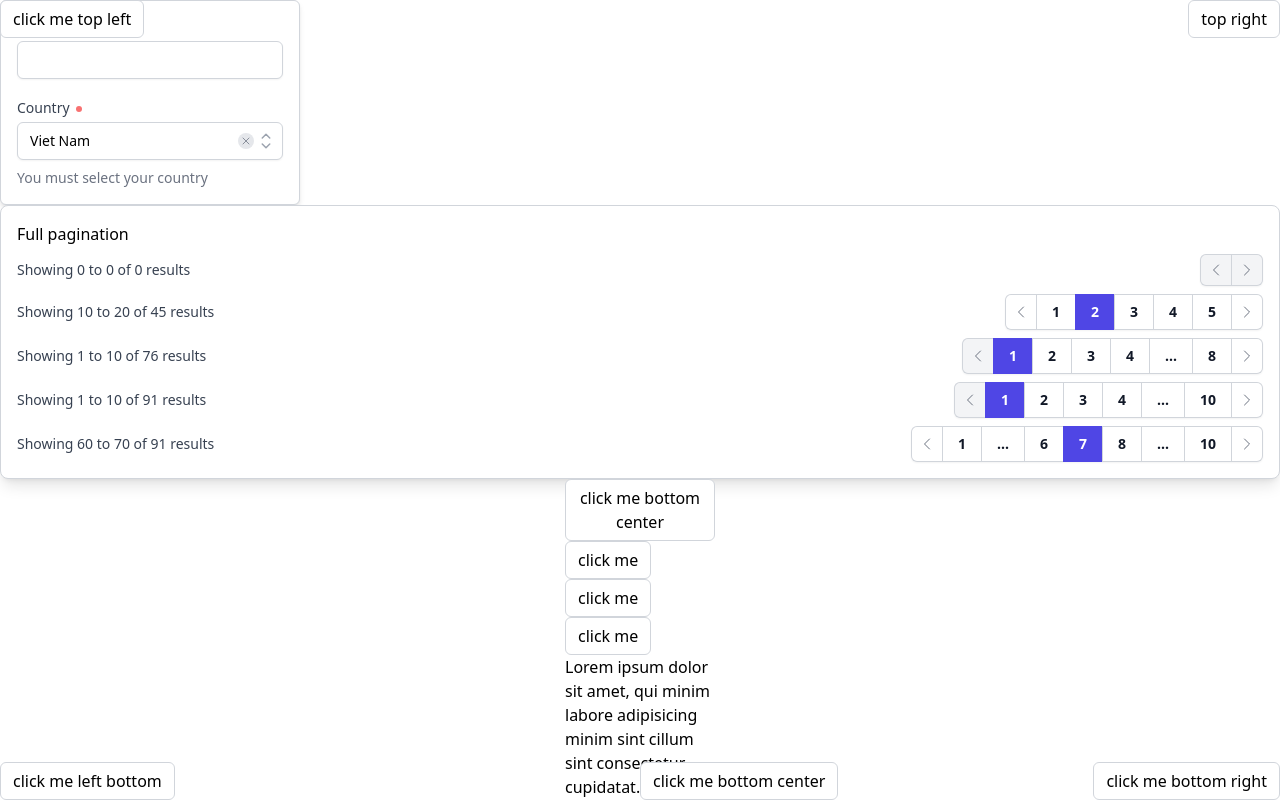
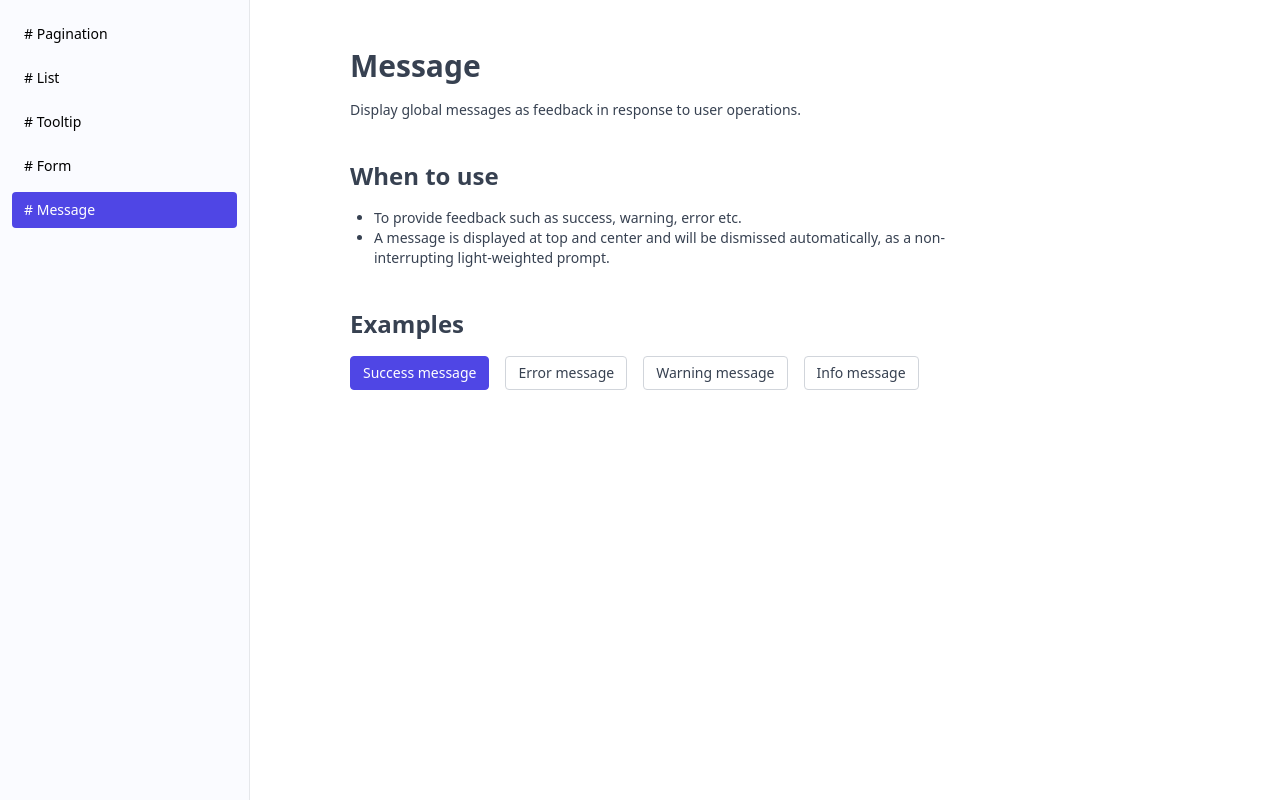
Before and after one commit to hudy9x/komponents, a React (Create React App) app: page / in a window 1280 px wide. Shown: the top 802 px of the page. Built offline with nearby package versions, Linux system fonts and the light colour scheme.

Commit message:
feat: create a demo page

```diff
--- a/src/App.tsx
+++ b/src/App.tsx
@@ -1,17 +1,9 @@
-import ListContainer from "./containers/ListContainer";
-import PaginationContainer from "./containers/PaginationContainer";
-import TooltipContainer from "./containers/TooltipContainer";
+import Demo from "./containers/DemoContainer";
 
 function App() {
   return (
-    <div
-      id="wrapper"
-      className=""
-    >
-      <ListContainer />
-      <PaginationContainer />
-      <TooltipContainer />
-
+    <div id="wrapper" className="">
+      <Demo />
     </div>
   );
 }
--- a/src/components/Controls/ListControl/index.tsx
+++ b/src/components/Controls/ListControl/index.tsx
@@ -1,4 +1,4 @@
-import { Dispatch, SetStateAction, useState, useEffect, useRef } from "react";
+import { Dispatch, SetStateAction, useState, useEffect } from "react";
 import { ListProvider } from "./context";
 import ListButton from "./ListButton";
 import ListItem from "./ListItem";
@@ -25,7 +25,6 @@ interface ListContainerProps {
   children: JSX.Element | JSX.Element[];
 }
 const ListContainer = ({ children }: ListContainerProps) => {
-  const containerRef = useRef<HTMLDivElement>(null);
   const { setVisible } = useListContext();
 
   // handle clicking outside dropdown list
@@ -53,7 +52,7 @@ const ListContainer = ({ children }: ListContainerProps) => {
       document.removeEventListener("mouseup", handleClickOutside);
       document.removeEventListener("keyup", handleKeypress);
     };
-  }, []);
+  }, [setVisible]);
 
   return <div className="select-wrapper">{children}</div>;
 };
--- a/src/components/Controls/ListControl/style.css
+++ b/src/components/Controls/ListControl/style.css
@@ -23,7 +23,7 @@
 }
 
 .select-options {
-  @apply py-1.5 bg-white rounded-md border border-gray-200 shadow-md;
+  @apply py-1.5 bg-white rounded-md border shadow-sm;
   @apply absolute mt-1.5 left-0 w-full;
 }
 
--- a/src/components/Message/Icons.tsx
+++ b/src/components/Message/Icons.tsx
@@ -2,25 +2,77 @@ import { MessageType } from "./type";
 
 export const getMessageIcon = (type: MessageType) => {
   if (type === "info") {
-    return <svg xmlns="http://www.w3.org/2000/svg" fill="none" viewBox="0 0 24 24" strokeWidth={1.5} stroke="currentColor" className="w-6 h-6">
-      <path strokeLinecap="round" strokeLinejoin="round" d="M11.25 11.25l.041-.02a.75.75 0 011.063.852l-.708 2.836a.75.75 0 001.063.853l.041-.021M21 12a9 9 0 11-18 0 9 9 0 0118 0zm-9-3.75h.008v.008H12V8.25z" />
-    </svg>
+    return (
+      <svg
+        stroke="currentColor"
+        fill="currentColor"
+        strokeWidth="0"
+        viewBox="0 0 512 512"
+        height="1em"
+        width="1em"
+        xmlns="http://www.w3.org/2000/svg"
+      >
+        <path
+          fill="none"
+          strokeLinecap="square"
+          strokeMiterlimit="10"
+          strokeWidth="40"
+          d="M196 220h64v172m-73 4h138"
+        ></path>
+        <path d="M256 160a32 32 0 1132-32 32 32 0 01-32 32z"></path>
+      </svg>
+    );
   }
 
-  if (type === 'warning') {
-    return <svg xmlns="http://www.w3.org/2000/svg" fill="none" viewBox="0 0 24 24" strokeWidth={1.5} stroke="currentColor" className="w-6 h-6">
-      <path strokeLinecap="round" strokeLinejoin="round" d="M12 9v3.75m-9.303 3.376c-.866 1.5.217 3.374 1.948 3.374h14.71c1.73 0 2.813-1.874 1.948-3.374L13.949 3.378c-.866-1.5-3.032-1.5-3.898 0L2.697 16.126zM12 15.75h.007v.008H12v-.008z" />
-    </svg>
+  if (type === "warning") {
+    return (
+      <svg
+        xmlns="http://www.w3.org/2000/svg"
+        fill="none"
+        viewBox="0 0 24 24"
+        strokeWidth={1.5}
+        stroke="currentColor"
+        className="w-6 h-6"
+      >
+        <path
+          strokeLinecap="round"
+          strokeLinejoin="round"
+          d="M12 9v3.75m-9.303 3.376c-.866 1.5.217 3.374 1.948 3.374h14.71c1.73 0 2.813-1.874 1.948-3.374L13.949 3.378c-.866-1.5-3.032-1.5-3.898 0L2.697 16.126zM12 15.75h.007v.008H12v-.008z"
+        />
+      </svg>
+    );
   }
 
   if (type === "error") {
-    return <svg xmlns="http://www.w3.org/2000/svg" fill="none" viewBox="0 0 24 24" strokeWidth={1.5} stroke="currentColor" className="w-6 h-6">
-      <path strokeLinecap="round" strokeLinejoin="round" d="M18.364 18.364A9 9 0 005.636 5.636m12.728 12.728A9 9 0 015.636 5.636m12.728 12.728L5.636 5.636" />
-    </svg>
+    return (
+      <svg
+        xmlns="http://www.w3.org/2000/svg"
+        fill="none"
+        viewBox="0 0 24 24"
+        strokeWidth={1.5}
+        stroke="currentColor"
+        className="w-6 h-6"
+      >
+        <path
+          strokeLinecap="round"
+          strokeLinejoin="round"
+          d="M18.364 18.364A9 9 0 005.636 5.636m12.728 12.728A9 9 0 015.636 5.636m12.728 12.728L5.636 5.636"
+        />
+      </svg>
+    );
   }
 
-  return <svg xmlns="http://www.w3.org/2000/svg" fill="none" viewBox="0 0 24 24" strokeWidth={1.5} stroke="currentColor" className="w-6 h-6">
-    <path strokeLinecap="round" strokeLinejoin="round" d="M9 12.75L11.25 15 15 9.75M21 12a9 9 0 11-18 0 9 9 0 0118 0z" />
-  </svg>
-
-}
+  return (
+    <svg
+      stroke="currentColor"
+      fill="currentColor"
+      stroke-width="0"
+      viewBox="0 0 512 512"
+      height="1em"
+      width="1em"
+      xmlns="http://www.w3.org/2000/svg"
+    >
+      <path d="M186.301 339.893L96 249.461l-32 30.507L186.301 402 448 140.506 416 110z"></path>
+    </svg>
+  );
+};
--- a/src/components/Message/style.css
+++ b/src/components/Message/style.css
@@ -1,12 +1,14 @@
 #message-wrapper {
   @apply fixed top-4 left-0 w-full text-center;
   @apply flex flex-col-reverse;
+  @apply pointer-events-none;
 }
 
 .message {
   max-width: 300px;
-  @apply rounded-md bg-white shadow-lg;
-  @apply m-auto py-3 px-4 inline-flex gap-3 items-start;
+  @apply rounded-md bg-white shadow-sm;
+  @apply m-auto py-3 px-4 inline-flex gap-3 items-center;
+  @apply border text-sm text-gray-700;
 }
 
 .message svg {
@@ -14,7 +16,7 @@
 }
 
 .message.info svg {
-  @apply text-blue-400;
+  @apply text-blue-700;
 }
 
 .message p {
@@ -25,14 +27,22 @@
   @apply px-1 py-2;
 }
 
-.message.success {
-  @apply bg-green-100 text-green-700
+.message svg {
+  @apply rounded-full p-1.5;
 }
 
-.message.error {
-  @apply bg-red-100 text-red-700
+.message.info svg {
+  @apply bg-blue-500/20;
 }
 
-.message.warning {
-  @apply bg-yellow-100 text-yellow-700;
+.message.success svg{
+  @apply text-green-600 bg-green-500/20
 }
+
+.message.error svg {
+  @apply text-red-700 bg-red-500/20;
+}
+
+.message.warning svg {
+  @apply text-yellow-700 bg-yellow-500/20;
+}
--- /dev/null
+++ b/src/containers/DemoContainer.tsx
@@ -0,0 +1,99 @@
+import { lazy, Suspense, useState } from "react";
+
+const PaginationContainer = lazy(() => import("./PaginationContainer"));
+const ListContainer = lazy(() => import("./ListContainer"));
+const TooltipContainer = lazy(() => import("./TooltipContainer"));
+const FormContainer = lazy(() => import("./FormContainer"));
+const MessageContainer = lazy(() => import("./MessageContainer"));
+
+export default function Demo() {
+  const tabs = [
+    {
+      id: "pagination",
+      title: "Pagination",
+      content: PaginationContainer,
+    },
+    {
+      id: "list",
+      title: "List",
+      content: ListContainer,
+    },
+    {
+      id: "tooltip",
+      title: "Tooltip",
+      content: TooltipContainer,
+    },
+    {
+      id: "form",
+      title: "Form",
+      content: FormContainer,
+    },
+    {
+      id: "message",
+      title: "Message",
+      content: MessageContainer,
+    },
+  ];
+
+  const [active, setActive] = useState("message");
+
+  return (
+    <div className="flex">
+      <aside className="tab-sidebar">
+        {tabs.map((tab) => {
+          const isActive = tab.id === active ? "active" : "";
+          return (
+            <div
+              key={tab.id}
+              className={`tab-sidebar-item ${isActive}`}
+              onClick={() => setActive(tab.id)}
+            >
+              # {tab.title}
+            </div>
+          );
+        })}
+      </aside>
+      <main className="tab-contents">
+        {tabs.map((tab) => {
+          const TabContent = tab.content;
+          const visible = tab.id === active ? "tab-content-active" : "hidden";
+
+          return (
+            <div className={`${visible}`}>
+              <Suspense fallback={<div>...Loading</div>}>
+                <TabContent />
+              </Suspense>
+            </div>
+          );
+        })}
+      </main>
+    </div>
+  );
+}
+
+interface ITabHeaderProps {
+  title: string;
+  desc: string;
+  whenToUse: string[];
+}
+
+export const TabContentHeader = ({
+  title,
+  desc,
+  whenToUse,
+}: ITabHeaderProps) => {
+  return (
+    <div className="tab-content-header">
+      <h2 className="title">{title}</h2>
+      <p className="paragraph">{desc}</p>
+      <h3 className="title-lv3">When to use</h3>
+      <p>
+        <ul className="list">
+          {whenToUse.map((use) => {
+            return <li>{use}</li>;
+          })}
+        </ul>
+      </p>
+    </div>
+  );
+};
--- /dev/null
+++ b/src/containers/MessageContainer.tsx
@@ -0,0 +1,53 @@
+import {
+  messageError,
+  messageInfo,
+  messageSuccess,
+  messageWarning,
+} from "../components";
+import { TabContentHeader } from "./DemoContainer";
+
+const props = {
+  title: "Message",
+  desc: "Display global messages as feedback in response to user operations.",
+  whenToUse: [
+    "To provide feedback such as success, warning, error etc.",
+    "A message is displayed at top and center and will be dismissed automatically, as a non-interrupting light-weighted prompt.",
+  ],
+};
+export default function MessageContainer() {
+  const success = () => {
+    messageSuccess("This is a success message");
+  };
+
+  const errorHandler = () => {
+    messageError("Your request has been failed");
+  };
+  const warningHandler = () => {
+    messageWarning("Please make sure that this action can not be undo");
+  };
+  const inforHandler = () => {
+    messageInfo("The message only shown one time");
+  };
+  return (
+    <div>
+      <TabContentHeader {...props} />
+      <div className="mt-3">
+        <h3>Examples</h3>
+        <p className="space-x-4" >
+          <button className="btn btn-primary" onClick={success}>
+            Success message
+          </button>
+          <button className="btn" onClick={errorHandler}>
+            Error message
+          </button>
+          <button className="btn" onClick={warningHandler}>
+            Warning message
+          </button>
+          <button className="btn" onClick={inforHandler}>
+            Info message
+          </button>
+        </p>
+      </div>
+    </div>
+  );
+}
--- a/src/index.css
+++ b/src/index.css
@@ -3,7 +3,7 @@
 @tailwind components;
 
 button {
-  @apply border border-gray-300 rounded-md px-3 py-1.5 bg-white;
+  @apply border border-gray-300 rounded px-3 py-1.5 bg-white;
   @apply hover:bg-gray-50 active:bg-gray-100;
 }
 
@@ -25,3 +25,48 @@ button.btn-warning {
 button.btn-sm {
   @apply px-2.5 py-1 text-sm rounded-md;
 }
+
+.tab-sidebar {
+  @apply flex flex-col gap-2 h-screen bg-indigo-50/30 w-[250px];
+  @apply py-4 px-3 border-r border-gray-200;
+}
+
+.tab-sidebar-item {
+  @apply px-3 py-2 text-sm hover:bg-indigo-50;
+  @apply transition cursor-pointer rounded;
+}
+
+.tab-sidebar-item.active {
+  @apply bg-indigo-600 text-white;
+}
+
+.tab-contents {
+  @apply px-3 py-2 relative h-screen overflow-y-hidden overflow-x-auto;
+  @apply px-[100px] w-[800px]
+
+}
+
+.tab-contents h2,
+.tab-contents h3 {
+  @apply mt-10 font-semibold;
+  @apply text-gray-700;
+}
+
+.tab-contents p {
+  @apply text-gray-700 text-sm mt-4;
+}
+
+
+.tab-content-header .title,
+.tab-contents h2{
+  @apply text-3xl
+}
+
+.tab-content-header .title-lv3,
+.tab-contents h3 {
+  @apply text-2xl
+}
+
+.tab-content-header .list {
+  @apply list-disc pl-6;
+}
```
Also changed, not shown: src/components/Message/index.tsx (+30 -31 lines).
